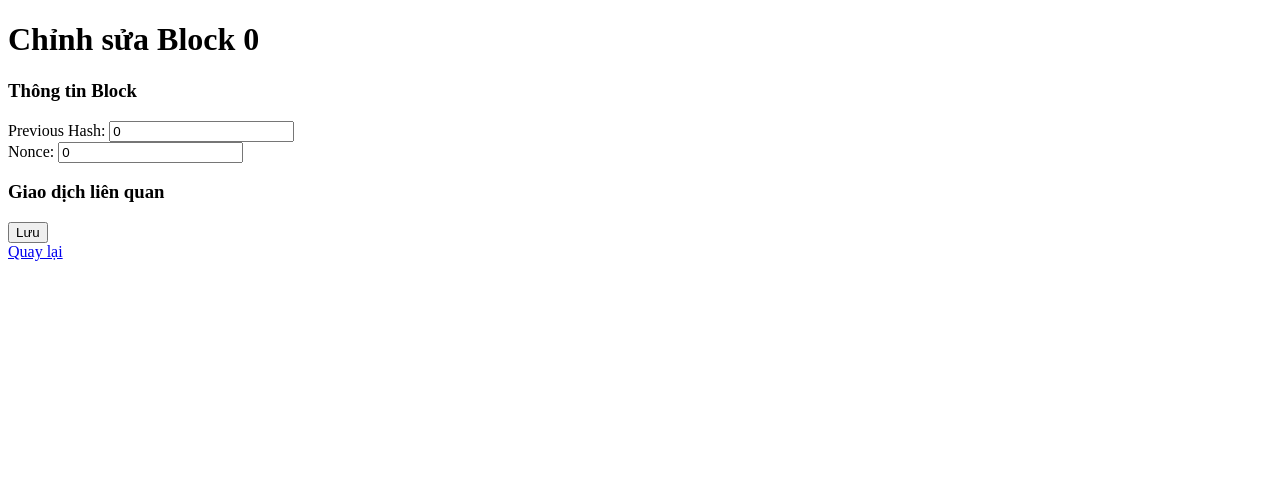
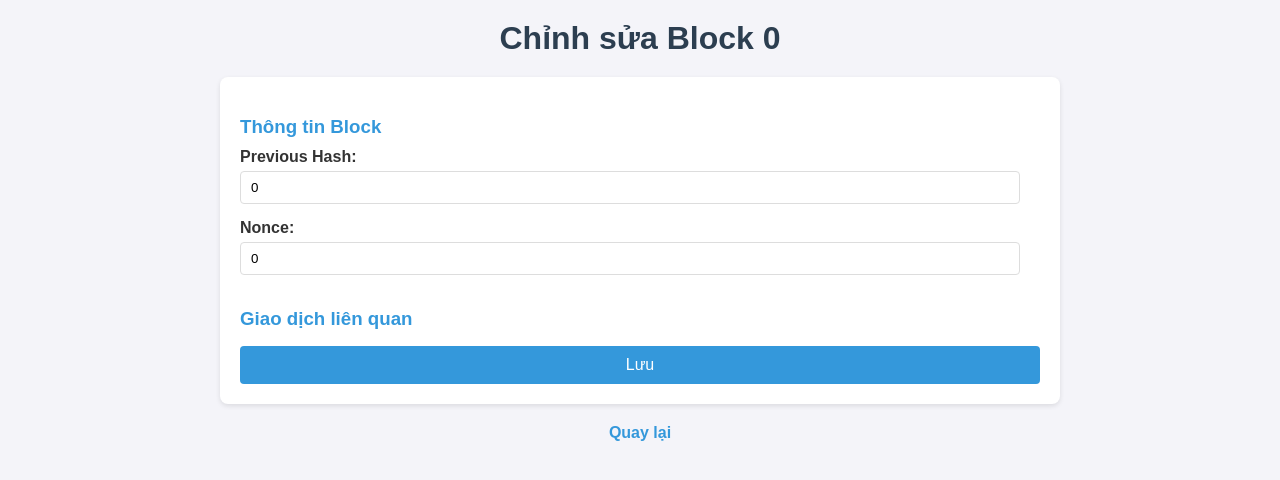
Before and after one commit to junlie1/blockchain, a Django app: page /edit_block/0/ in a window 1280 px wide. Shown: the top 480 px of the page. Run offline with Django 5.2, Linux system fonts and the light colour scheme; data comes from the database, SQL or seed files in the repository; both versions use the stored data as it was after the commit.

Commit message:
update code

```diff
--- a/home/Templates/edit_block.html
+++ b/home/Templates/edit_block.html
@@ -4,6 +4,88 @@
     <meta charset="UTF-8">
     <meta name="viewport" content="width=device-width, initial-scale=1.0">
     <title>Chỉnh sửa Block</title>
+    <style>
+        body {
+            font-family: Arial, sans-serif;
+            margin: 0;
+            padding: 0;
+            background-color: #f4f4f9;
+            color: #333;
+        }
+        h1 {
+            text-align: center;
+            margin: 20px 0;
+            color: #2c3e50;
+        }
+        form {
+            max-width: 800px;
+            margin: 0 auto;
+            background: #ffffff;
+            padding: 20px;
+            border-radius: 8px;
+            box-shadow: 0 2px 5px rgba(0, 0, 0, 0.1);
+        }
+        h3 {
+            color: #3498db;
+            margin-bottom: 10px;
+        }
+        label {
+            font-weight: bold;
+            margin-bottom: 5px;
+            display: inline-block;
+        }
+        input[type="text"], input[type="number"] {
+            width: calc(100% - 20px);
+            padding: 8px 10px;
+            margin-bottom: 15px;
+            border: 1px solid #ddd;
+            border-radius: 4px;
+            box-sizing: border-box;
+        }
+        input[type="text"]:focus, input[type="number"]:focus {
+            border-color: #3498db;
+            outline: none;
+            box-shadow: 0 0 5px rgba(52, 152, 219, 0.5);
+        }
+        ul {
+            list-style-type: none;
+            padding: 0;
+        }
+        li {
+            background: #f9f9f9;
+            padding: 15px;
+            margin-bottom: 10px;
+            border: 1px solid #ddd;
+            border-radius: 4px;
+        }
+        button {
+            display: block;
+            width: 100%;
+            background-color: #3498db;
+            color: white;
+            padding: 10px;
+            font-size: 16px;
+            border: none;
+            border-radius: 4px;
+            cursor: pointer;
+            transition: background-color 0.3s ease;
+        }
+        button:hover {
+            background-color: #2980b9;
+        }
+        a {
+            display: block;
+            text-align: center;
+            margin: 20px auto;
+            color: #3498db;
+            text-decoration: none;
+            font-weight: bold;
+            transition: color 0.3s ease;
+        }
+        a:hover {
+            color: #2980b9;
+        }
+    </style>
 </head>
 <body>
     <h1>Chỉnh sửa Block {{ block.index }}</h1>
@@ -12,10 +94,10 @@
         {% csrf_token %}
         <h3>Thông tin Block</h3>
         <label for="previous_hash">Previous Hash:</label>
-        <input type="text" id="previous_hash" name="previous_hash" value="{{ block.previous_hash }}" required><br>
+        <input type="text" id="previous_hash" name="previous_hash" value="{{ block.previous_hash }}" required>
 
         <label for="nonce">Nonce:</label>
-        <input type="number" id="nonce" name="nonce" value="{{ block.nonce }}" required><br>
+        <input type="number" id="nonce" name="nonce" value="{{ block.nonce }}" required>
 
         <h3>Giao dịch liên quan</h3>
         <ul>
@@ -23,13 +105,13 @@
             <li>
                 <input type="hidden" name="transaction_id" value="{{ transaction.transaction_id }}">
                 <label for="student_id_{{ transaction.transaction_id }}">Mã sinh viên:</label>
-                <input type="text" id="student_id_{{ transaction.transaction_id }}" name="student_id" value="{{ transaction.student_id }}" required><br>
+                <input type="text" id="student_id_{{ transaction.transaction_id }}" name="student_id" value="{{ transaction.student_id }}" required>
 
                 <label for="course_{{ transaction.transaction_id }}">Môn học:</label>
-                <input type="text" id="course_{{ transaction.transaction_id }}" name="course" value="{{ transaction.course }}" required><br>
+                <input type="text" id="course_{{ transaction.transaction_id }}" name="course" value="{{ transaction.course }}" required>
 
                 <label for="score_{{ transaction.transaction_id }}">Điểm số:</label>
-                <input type="number" step="0.1" id="score_{{ transaction.transaction_id }}" name="score" value="{{ transaction.score }}" required><br>
+                <input type="number" step="0.1" id="score_{{ transaction.transaction_id }}" name="score" value="{{ transaction.score }}" required>
             </li>
             {% endfor %}
         </ul>
--- a/home/Templates/home.html
+++ b/home/Templates/home.html
@@ -84,8 +84,8 @@
                 <img src="{% static 'icon_edit.png' %}" alt="Sửa" style="width: 20px; height: 20px;">
             </a>
             <h3>Block {{ block.index }}</h3>
+            <p><strong>Previous Hash:</strong> {{ block.previous_hash }}</p>
             <p><strong>Hash:</strong> {{ block.hash }}</p>
-            <p><strong>Previous Hash:</strong> {{ block.previous_hash }}</p>
         </li>
         {% endfor %}
     </ul>
--- a/home/views.py
+++ b/home/views.py
@@ -5,6 +5,7 @@ from django.utils.timezone import now
 from datetime import datetime
 import time
 from django.shortcuts import get_object_or_404
+import hashlib
 
 blockchain = Blockchain()
 
@@ -51,11 +52,20 @@ def edit_block(request, index):
 
         for tx_id, student_id, course, score in zip(transaction_ids, student_ids, courses, scores):
             transaction = Transaction.objects.get(transaction_id=tx_id)
+            original_hash = transaction.hash  # Lưu lại hash ban đầu để phát hiện thay đổi
             transaction.student_id = student_id
             transaction.course = course
             transaction.score = float(score)
+
+            # Tính lại hash của giao dịch sau khi thay đổi
+            transaction.hash = transaction.calculateHash()  # Tính lại hash cho giao dịch
             transaction.save()
             print(f"Transaction Updated: ID {tx_id}, Student ID {student_id}, Course {course}, Score {score}")  # Log giao dịch cập nhật
+
+        # Tính lại hash và Merkle Root của block sau khi sửa đổi giao dịch
+        block.hash = block.calculateHash()
+        block.merkle_root = block.calculateMerkleRoot()  # Cập nhật Merkle Root
+        block.save()
 
         return redirect('home')
 
@@ -64,6 +74,8 @@ def edit_block(request, index):
     print(f"Transactions Linked to Block {block.index}: {list(transactions)}")  # Log giao dịch liên kết với khối
 
     return render(request, "edit_block.html", {"block": block, "transactions": transactions})
+
+
 
 
 
@@ -89,7 +101,7 @@ def mine_block(request):
     # Gắn giao dịch vào Block
     new_block.transactions.set(pending_transactions)
     new_block.merkle_root = new_block.calculateMerkleRoot()
-    new_block.hash = new_block.calculateHash()
+    new_block.hash = new_block.calculateHash()  # Tính lại hash của block sau khi thêm giao dịch
     new_block.save()
 
     # Cập nhật trạng thái giao dịch
@@ -97,7 +109,6 @@ def mine_block(request):
     print(f"Transactions Linked to Block {new_block.index}: {list(new_block.transactions.all())}")
 
     return render(request, "mine_block.html", {"block": new_block})
-
 
 
 
@@ -112,16 +123,16 @@ def validate_chain(request):
         previous_block = blocks[i - 1] if i > 0 else None
 
         # Tính lại hash và Merkle Root
-        # recalculated_hash = current_block.calculateHash()
-        # recalculated_merkle_root = current_block.calculateMerkleRoot()
+        recalculated_hash = current_block.calculateHash()
+        recalculated_merkle_root = current_block.calculateMerkleRoot()
 
         # Kiểm tra khối hiện tại
         block_valid = True
         errors = []
 
-        # if current_block.hash != recalculated_hash:
-        #     block_valid = False
-        #     errors.append("Hash không khớp.")
+        if current_block.hash != recalculated_hash:
+            block_valid = False
+            errors.append("Hash không khớp.")
         if previous_block and current_block.previous_hash != previous_block.hash:
             block_valid = False
             errors.append("Previous hash không khớp.")
@@ -136,8 +147,8 @@ def validate_chain(request):
             "block": current_block,
             "valid": block_valid,
             "errors": errors,
-            # "recalculated_hash": recalculated_hash,
-            # "recalculated_merkle_root": recalculated_merkle_root,
+            "recalculated_hash": recalculated_hash,
+            "recalculated_merkle_root": recalculated_merkle_root,
         })
 
     context = {
@@ -145,6 +156,7 @@ def validate_chain(request):
         "validation_results": validation_results,
     }
     return render(request, "validate_chain.html", context)
+
 
 
 
```
Also changed, not shown: home/Templates/validate_chain.html (+40 -3 lines), home/models.py (+32 -15 lines), db.sqlite3, home/migrations/0004_remove_transaction_status_transaction_hash.py (added), home/migrations/0005_transaction_status.py (added), home/migrations/0006_remove_transaction_hash.py (added), home/migrations/0007_transaction_hash.py (added).
